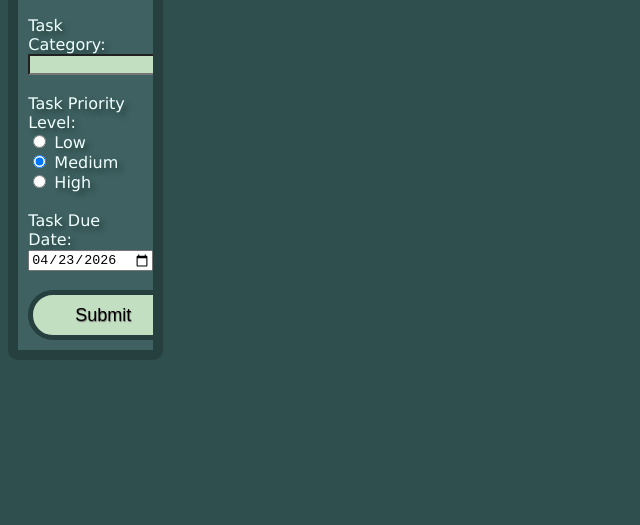
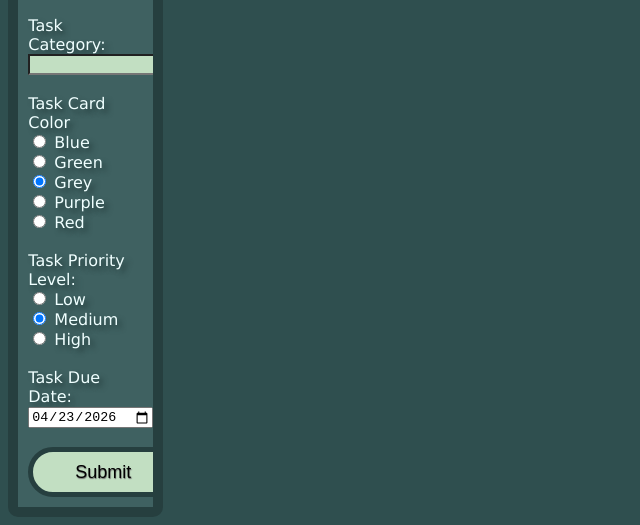
Before and after one commit to gitadrian417/Software-Engineering-Project, an Electron app: page index.html in a window 800 px wide. Both pictures are taken after a click on the button "Add New Task". Shown: the part 295-820 px from the top of the page, without its empty margins (0-640 px from the left). Drawn offline with Linux system fonts and the light colour scheme; no server answers.

Commit message:
Added input for color variants
variants in order:
blue
green
grey
purple
red

```diff
--- a/index.html
+++ b/index.html
@@ -27,7 +27,26 @@
           <input type="text" id="task-name-edit" name="task-name-edit"><br><br>
           <label for="task-category-edit" class="task-add-form-text">Task Category:</label>
           <br>
-          <input type="text" id="task-category-edit" name="task-category-edit"><br><br>
+          <input type="text" id="task-category-edit" name="task-category-edit"><br>
+          <br>
+          <label for="task-color class='task-add-form-text">Task Card Color</label> <br>
+          <input type="radio" name="task-color" value="blue">
+          <label class='task-add-form-text'>Blue</label>
+          <br>
+          <input type="radio" name="task-color" value="green">
+          <label class='task-add-form-text'>Green</label>
+          <br>
+          <input type="radio" name="task-color" value="grey">
+          <label class='task-add-form-text'>Grey</label>
+          <br>
+          <input type="radio" name="task-color" value="purple">
+          <label class='task-add-form-text'>Purple</label>
+          <br>
+          <input type="radio" name="task-color" value="red">
+          <label class='task-add-form-text'>Red</label>
+          <br>
+          <br>
+
           <label for="task-priority-edit" class='task-add-form-text'>Task Priority Level:</label><br>
           <input type="radio" name="task-priority-edit", value="0">
           <label class='task-add-form-text'>Low</label>
```
